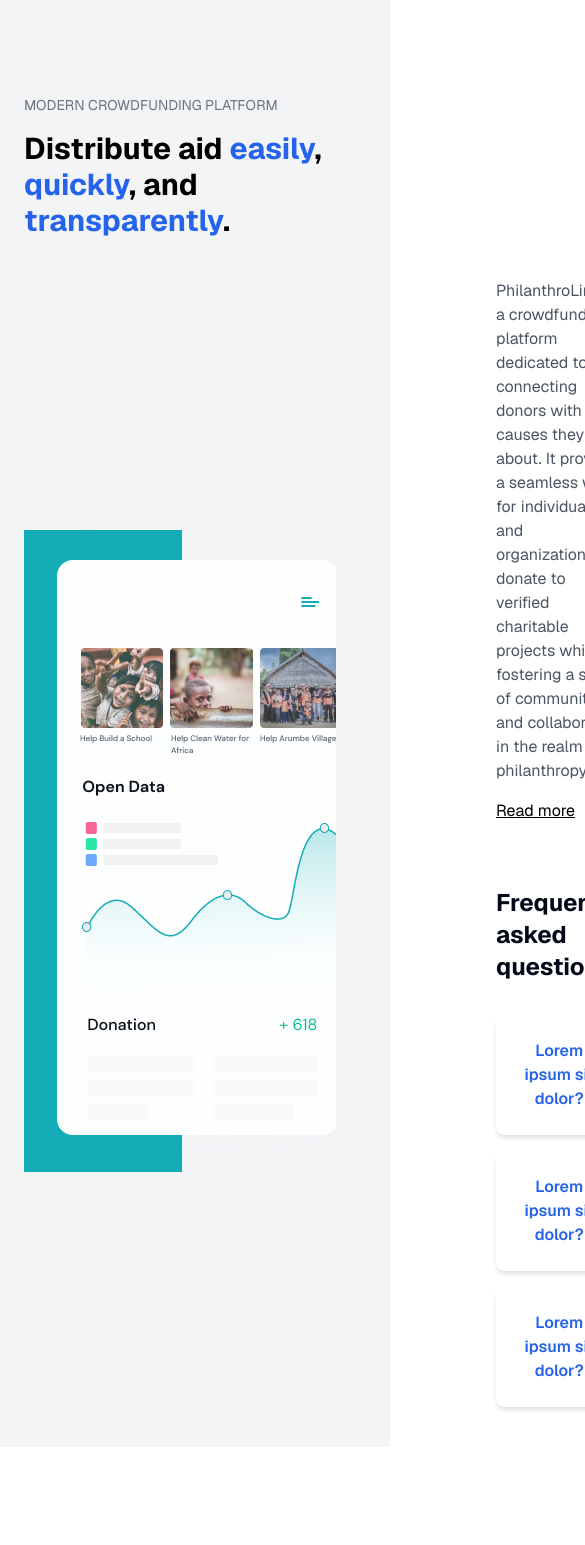
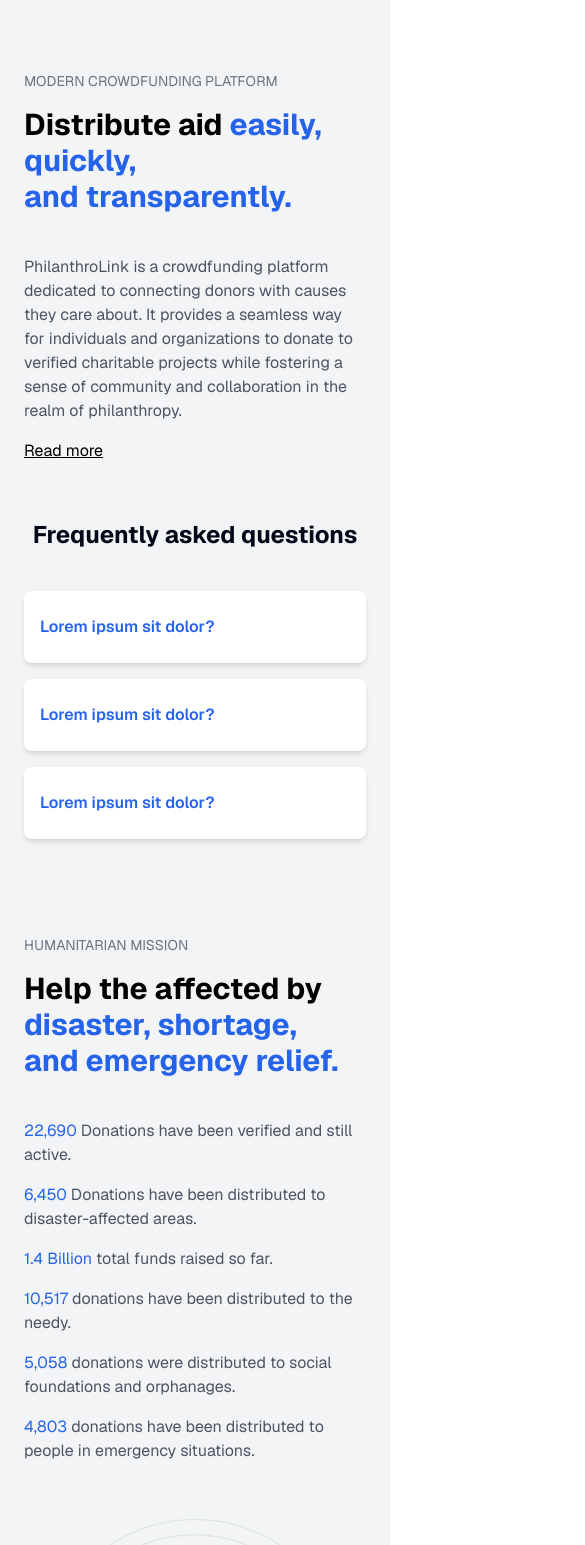
Before and after one commit to digital-explorers-2/philanthro-link, a Next.js app: page / in a window 390 px wide. Shown: the part 4380-5925 px from the top of the page, 585 px wide, since content can reach past the window. Before the commit the page ends 5827 px from the top, so only its background shows below. Built offline with nearby package versions, Linux system fonts and the light colour scheme.

Commit message:
feat: add more media queries

```diff
--- a/components/AboutSection.tsx
+++ b/components/AboutSection.tsx
@@ -4,29 +4,24 @@
 function AboutSection() {
   return (
     <div className="p-6 bg-gray-100">
-      <div className="mt-16 ml-auto mr-auto max-w-[970px]">
-        <p className="text-sm text-gray-500 mb-4">MODERN CROWDFUNDING PLATFORM</p>
+      <div className="mt-4 mx-auto max-w-[970px]">
+        <p className="text-sm text-gray-500 mb-4 mt-10">MODERN CROWDFUNDING PLATFORM</p>
         <h2 className="text-3xl font-bold font-dm-sans mb-10">
           <span className="text-black">Distribute aid</span>
-          <span className="text-primary"> easily</span>
-          <span className="text-black">,</span>
-          <span className="text-primary"> quickly</span>
-          <span className="text-black">, and</span>
+          <span className="text-primary"> easily, quickly,</span>
           <br />
-          <span className="text-primary"> transparently</span>
-          <span className="text-black">.</span>
+          <span className="text-primary"> and transparently.</span>
         </h2>
 
-        <div className="flex items-center">
-          <img src="/phone.png" alt="Phone" className="w-screen-phone mr-4" />
-          <div className="ml-36">
-            <p className="text-gray-600 mb-4">
+        <div className="flex flex-col md:flex-row items-center">
+          <img src="/phone.png" alt="Phone" className="w-screen-phone mb-4 md:mr-4 md:mb-0 pr-6 hidden md:block" />
+          <div className="md:ml-4">
+            <p className="text-gray-600 mb-4 md:text-left">
               PhilanthroLink is a crowdfunding platform dedicated to connecting donors with causes they care about. It provides a seamless way for individuals and organizations to donate to verified charitable projects while fostering a sense of community and collaboration in the realm of philanthropy.
             </p>
-            <a href="#" className="text-black underline">Read more</a>
-            <h3 className="text-2xl font-bold mt-16 mb-8">Frequently asked questions</h3>
+            <a href="#" className="text-black underline block md:text-left pb-6">Read more</a>
+            <h3 className="text-2xl font-bold mt-8 mb-4 text-center md:text-left pb-6">Frequently asked questions</h3>
 
-            {/* Collapsible 1 */}
             <div className="bg-white shadow-md rounded-lg mb-4 p-4">
               <Collapsible>
                 <CollapsibleTrigger className="font-semibold text-primary cursor-pointer my-2">
@@ -38,7 +33,6 @@
               </Collapsible>
             </div>
 
-            {/* Collapsible 2 */}
             <div className="bg-white shadow-md rounded-lg mb-4 p-4">
               <Collapsible>
                 <CollapsibleTrigger className="font-semibold text-primary cursor-pointer my-2">
@@ -50,8 +44,7 @@
               </Collapsible>
             </div>
 
-            {/* Collapsible 3 */}
-            <div className="bg-white shadow-md rounded-lg mb-4 p-4">
+            <div className="bg-white shadow-md rounded-lg mb-8 p-4">
               <Collapsible>
                 <CollapsibleTrigger className="font-semibold text-primary cursor-pointer my-2">
                   Lorem ipsum sit dolor?
@@ -64,6 +57,47 @@
           </div>
         </div>
 
+        <p className="text-sm text-gray-500 mb-4 mt-16">HUMANITARIAN MISSION</p>
+        <h2 className="text-3xl font-bold font-dm-sans mb-10 md:text-left">
+          <span className="text-black">Help the affected by</span>
+          <br />
+          <span className="text-primary"> disaster, shortage,</span>
+          <br />
+          <span className="text-primary"> and emergency relief.</span>
+        </h2>
+
+        <div className="flex flex-col md:flex-row items-center">
+          <div className="md:mr-4 md:mb-0">
+            <p className="text-gray-600 mb-4 md:text-left">
+              <span className="text-primary">22,690 </span>
+              Donations have been verified and still active.
+            </p>
+            <p className="text-gray-600 mb-4 md:text-left">
+              <span className="text-primary">6,450 </span>
+              Donations have been distributed to disaster-affected areas.
+            </p>
+            <p className="text-gray-600 mb-4 md:text-left">
+              <span className="text-primary">1.4 Billion </span>
+              total funds raised so far.
+            </p>
+            <p className="text-gray-600 mb-4 md:text-left">
+              <span className="text-primary">10,517 </span>
+              donations have been distributed to the needy.
+            </p>
+            <p className="text-gray-600 mb-4 md:text-left">
+              <span className="text-primary">5,058 </span>
+              donations were distributed to social foundations and orphanages.
+            </p>
+            <p className="text-gray-600 mb-4 md:text-left">
+              <span className="text-primary">4,803 </span>
+              donations have been distributed to people in emergency situations.
+            </p>
+          </div>
+          <img src="/about-circle.png" alt="About Circle" className="w-[314px] h-[331px] mt-10 md:mt-0 md:ml-auto" />
+        </div>
+        <div className="hidden md:block shadow-md rounded-2xl mb-4 mt-20">
+          <img src="/contact-banner.png" alt="Contact Banner" className="w-full h-[220px]" />
+        </div>
       </div>
     </div>
   );
```
Also changed, not shown: public/about-circle.png (added), public/contact-banner.png (added).
